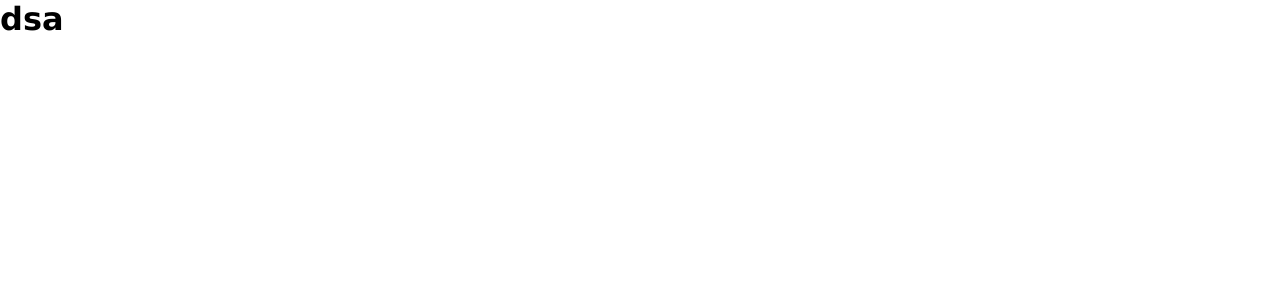
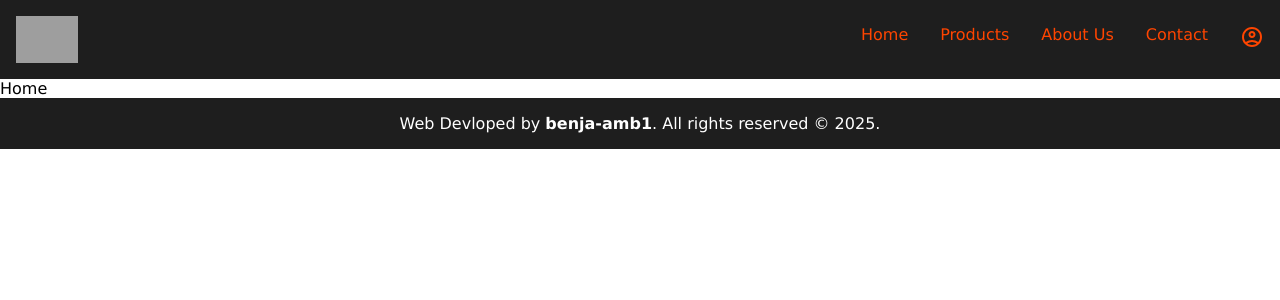
Before and after one commit to benja-amb1/gamer-shop-practice, a React (Vite) app in the folder frontend/: page / in a window 1280 px wide. Shown: the top 300 px of the page. Built offline with nearby package versions, Linux system fonts and the light colour scheme; grey boxes are pictures that could not be loaded.

Commit message:
add: files and css

```diff
--- a/frontend/src/App.jsx
+++ b/frontend/src/App.jsx
@@ -1,3 +1,6 @@
+import { Footer } from "./assets/layout/Footer"
+import { Header } from "./assets/layout/Header"
+import { Home } from "./components/public/Home"
 
 
 function App() {
@@ -5,7 +8,9 @@ function App() {
 
   return (
     <>
-      <h1>dsa</h1>
+      <Header />
+      <Home />
+      <Footer />
     </>
   )
 }
--- /dev/null
+++ b/frontend/src/assets/layout/Footer.jsx
@@ -0,0 +1,14 @@
+import React from 'react'
+
+const Footer = () => {
+
+  const date = new Date().getFullYear();
+
+  return (
+    <footer>
+      <p>Web Devloped by <strong>benja-amb1</strong>. All rights reserved &copy; {date}. </p>
+    </footer>
+  )
+}
+
+export { Footer }
--- /dev/null
+++ b/frontend/src/assets/layout/Header.jsx
@@ -0,0 +1,41 @@
+import React from 'react'
+import { NavLink, useNavigate } from 'react-router-dom'
+import LoginIcon from '../images/loginicon.svg'
+
+const Header = () => {
+
+  const navigate = useNavigate();
+
+  const handleClick = () =>
+    navigate('/')
+
+  return (
+    <header>
+      <img onClick={handleClick} className='logo' src="https://www.pngmart.com/files/23/Free-Logos-PNG.png" alt="Logo Image" />
+
+      <nav>
+        <ul>
+          <li>
+            <NavLink to={`/`}>Home</NavLink>
+          </li>
+          <li>
+            <NavLink to={`/products`}>Products</NavLink>
+          </li>
+          <li>
+            <NavLink to={`/about-us`}>About Us</NavLink>
+          </li>
+          <li>
+            <NavLink to={`/contact`}>Contact</NavLink>
+          </li>
+
+          <li>
+            <NavLink to={`/login`}><img src={LoginIcon} alt="" /></NavLink>
+          </li>
+        </ul>
+      </nav>
+
+    </header>
+  )
+}
+
+export { Header }
--- /dev/null
+++ b/frontend/src/components/public/Home.jsx
@@ -0,0 +1,9 @@
+import React from 'react'
+
+const Home = () => {
+  return (
+    <div>Home</div>
+  )
+}
+
+export { Home }
--- a/frontend/src/index.css
+++ b/frontend/src/index.css
@@ -4,3 +4,35 @@
   box-sizing: border-box;
   font-family: 'Lucida Sans', 'Lucida Sans Regular', 'Lucida Grande', 'Lucida Sans Unicode', Geneva, Verdana, sans-serif;
 }
+
+header .logo {
+  width: 5%;
+  height: auto;
+  cursor: pointer;
+}
+
+header {
+  display: flex;
+  justify-content: space-between;
+  align-items: center;
+  background-color: #1e1e1e;
+  padding: 1rem;
+}
+
+header ul {
+  display: flex;
+  list-style: none;
+  gap: 2rem;
+}
+
+header ul li a {
+  text-decoration: none;
+  color: #ff4500;
+}
+
+footer {
+  background-color: #1e1e1e;
+  padding: 1rem;
+  color: white;
+  text-align: center;
+}
--- a/frontend/src/main.jsx
+++ b/frontend/src/main.jsx
@@ -2,9 +2,10 @@ import { StrictMode } from 'react'
 import { createRoot } from 'react-dom/client'
 import App from './App.jsx'
 import './index.css'
+import { Routing } from './routes/Routing.jsx'
 
 createRoot(document.getElementById('root')).render(
   <StrictMode>
-    <App />
+    <Routing />
   </StrictMode>,
 )
--- a/frontend/src/routes/Routing.jsx
+++ b/frontend/src/routes/Routing.jsx
@@ -1,4 +1,5 @@
 import { BrowserRouter, Routes, Route } from 'react-router-dom'
+import App from '../App'
 
 const Routing = () => {
   return (
@@ -6,7 +7,7 @@ const Routing = () => {
     <BrowserRouter>
       <Routes>
 
-
+        <Route path='/' element={<App />} />
 
 
 
```
Also changed, not shown: frontend/src/components/public/AboutUs.jsx (added, +9 -0 lines), frontend/src/components/public/Contact.jsx (added, +9 -0 lines), frontend/src/components/public/Products.jsx (added, +9 -0 lines), frontend/src/assets/images/loginicon.svg (added).
